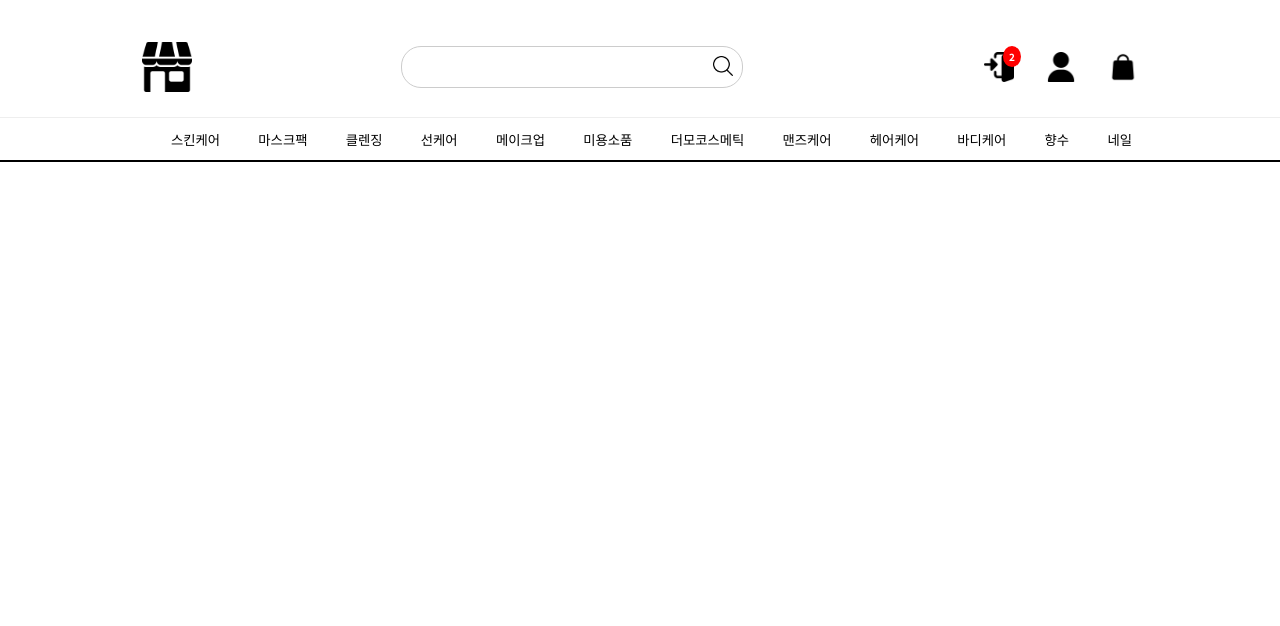
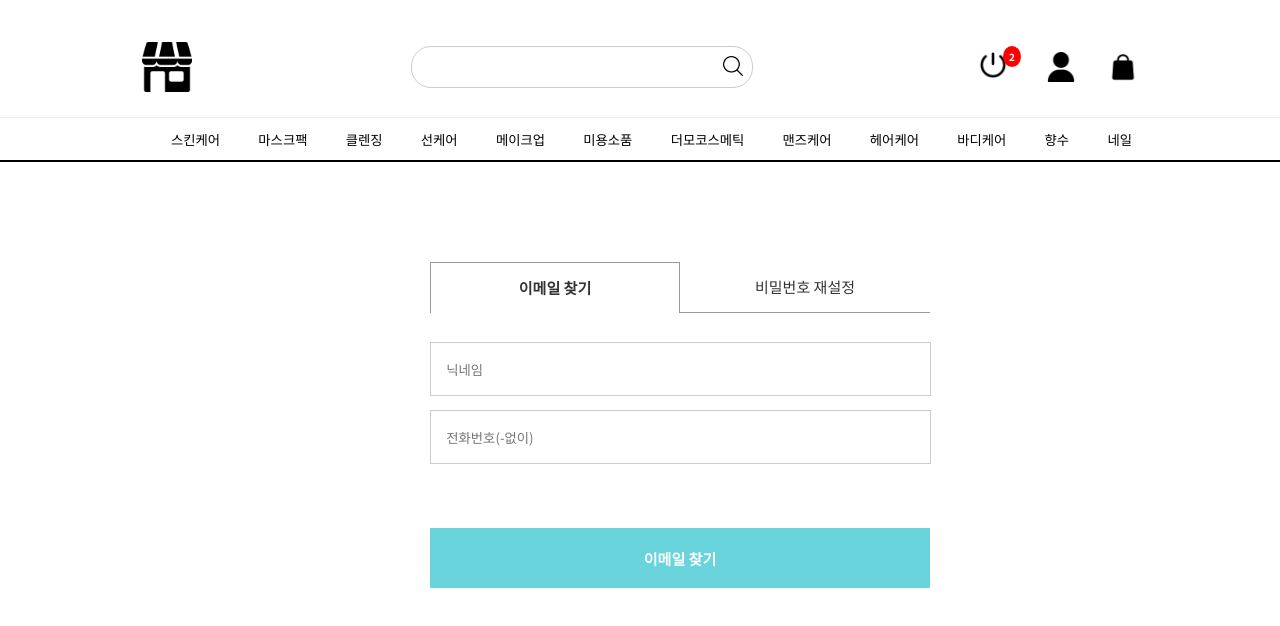
Before and after one commit to sennydayk/DrugStore-FE, a React (Create React App) app: page /find-email in a window 1280 px wide. Shown: the top 626 px of the page. Built offline with nearby package versions, Linux system fonts and the light colour scheme.

Commit message:
feat: 로그아웃 기능 구현

```diff
--- a/src/App.tsx
+++ b/src/App.tsx
@@ -24,8 +24,8 @@ const App: React.FC = () => (
       <Route path="main/category/:categoryId" element={<Categorypage />} />
       <Route path="/detail/:productid" element={<Detailpage />} />
       <Route path="/auth/login" element={<LoginPage />} />
-      <Route path="/findEmail" element={<AccountInfoFinder />} />
-      <Route path="/cart" element={<CartPage />} />
+      <Route path="/find-email" element={<AccountInfoFinder />} />
+      <Route path="/cart/myCart" element={<CartPage />} />
       <Route path="/order" element={<OrderPayPage />} />
       <Route path="/signup" element={<Signup />} />
       <Route path="/mypage/account" element={<Mypage />} />
--- a/src/components/Header/Header.css
+++ b/src/components/Header/Header.css
@@ -135,3 +135,8 @@
   font-weight: bold;
   text-align: center;
 }
+
+.logout_btn {
+  border: none;
+  background-color: transparent;
+}
--- a/src/components/Header/Header.tsx
+++ b/src/components/Header/Header.tsx
@@ -7,11 +7,24 @@ import Search from "./Search";
 
 function Header() {
   const [cartItemCount, setCartItemCount] = useState(0);
+  const [isLoggedIn, setIsLoggedIn] = useState(false);
+
   useEffect(() => {
     // 여기서 장바구니 상품의 개수를 계산하거나 API에서 가져오는 로직을 작성할 수 있습니다.
-    // 예를 들어, 상품의 개수를 5로 설정
+    // 예를 들어, 상품의 개수를 2로 설정
     setCartItemCount(2);
+
+    // 임시로 로그인 상태를 true로 설정
+    // 실제로는 로그인 상태를 확인하는 로직이 필요합니다.
+    setIsLoggedIn(true);
   }, []);
+
+  const handleLogout = () => {
+    // 로그아웃 로직을 작성합니다.
+    // 예를 들어, 토큰을 삭제하거나 API에 로그아웃 요청을 보냅니다.
+    setIsLoggedIn(false);
+    alert("로그아웃 되었습니다.");
+  };
 
   return (
     <header className="drugstore-header">
@@ -20,7 +33,11 @@ function Header() {
         <div>
           <Search />
         </div>
-        <UserActions cartItemCount={cartItemCount} />
+        <UserActions
+          cartItemCount={cartItemCount}
+          isLoggedIn={isLoggedIn}
+          onLogout={handleLogout}
+        />
       </div>
       <div className="navigation-search">
         <Navigation />
--- a/src/components/Header/UserActions.tsx
+++ b/src/components/Header/UserActions.tsx
@@ -1,24 +1,37 @@
 import React from "react";
 import { Link } from "react-router-dom";
 import HeaderLogin from "../../assets/png/login.png";
+import HeaderLogout from "../../assets/png/power-off.png";
 import HeaderMyPage from "../../assets/png/mypage.png";
 import HeaderCart from "../../assets/png/cart.png";
 import "./Header.css";
 
 interface UserActionsProps {
   cartItemCount: number;
+  isLoggedIn: boolean;
+  onLogout: () => void;
 }
 
-function UserActions({ cartItemCount }: UserActionsProps) {
+function UserActions({
+  cartItemCount,
+  isLoggedIn,
+  onLogout,
+}: UserActionsProps) {
   return (
     <div className="user-actions">
-      <Link to="/auth/login">
-        <img src={HeaderLogin} alt="로그인" />
-      </Link>
+      {isLoggedIn ? (
+        <button className="logout_btn" onClick={onLogout}>
+          <img src={HeaderLogout} alt="로그아웃" />
+        </button>
+      ) : (
+        <Link to="/auth/login">
+          <img src={HeaderLogin} alt="로그인" />
+        </Link>
+      )}
       <a href="/mypage/account">
         <img src={HeaderMyPage} alt="마이페이지" />
       </a>
-      <a href="/cart">
+      <a href="/cart/myCart">
         <img src={HeaderCart} alt="장바구니" className="useractiocart" />
         {cartItemCount > 0 && (
           <span className="cart-item-count">{cartItemCount}</span>
--- a/src/pages/Login/Login.tsx
+++ b/src/pages/Login/Login.tsx
@@ -26,10 +26,13 @@ const LoginForm: React.FC = () => {
     await new Promise((r) => setTimeout(r, 1000));
 
     try {
-      const response = await axios.post("http://52.78.248.75:8080/auth/login", {
-        email: userEmail,
-        password,
-      });
+      const response = await axios.post(
+        "https://drugstoreproject.shop/auth/login",
+        {
+          email: userEmail,
+          password,
+        }
+      );
 
       if (response.status === 200) {
         const token = response.headers["token"];
--- a/src/pages/OrderPay/OrderPay.tsx
+++ b/src/pages/OrderPay/OrderPay.tsx
@@ -1,6 +1,5 @@
 import React, { useState, ChangeEvent } from "react";
 import "./OrderPay.css";
-import Header from "../../components/Header/Header";
 
 const OrderForm: React.FC = () => {
   const [recipient, setRecipient] = useState<string>("");
--- a/src/pages/ShopCart/ShopCart.tsx
+++ b/src/pages/ShopCart/ShopCart.tsx
@@ -77,7 +77,9 @@ const Cart: React.FC = () => {
 
   const fetchCartItems = async () => {
     try {
-      const response = await axios.get("http://52.78.248.75:8080/cart/myCart");
+      const response = await axios.get(
+        "https://drugstoreproject.shop/cart/myCart"
+      );
       setItems(response.data);
     } catch (error) {
       console.error("Failed to fetch cart items:", error);
@@ -86,7 +88,7 @@ const Cart: React.FC = () => {
 
   const updateCartItem = async (item: Item) => {
     try {
-      await axios.post("http://52.78.248.75:8080/cart/update", item);
+      await axios.post("https://drugstoreproject.shop/cart/update", item);
     } catch (error) {
       console.error("Failed to update cart item:", error);
     }
```
Also changed, not shown: src/assets/png/power-off.png (added).
